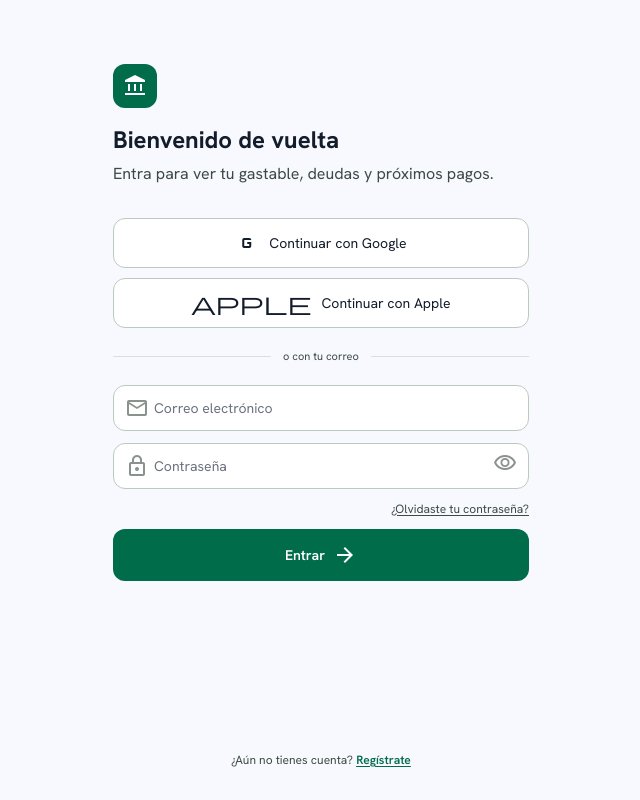
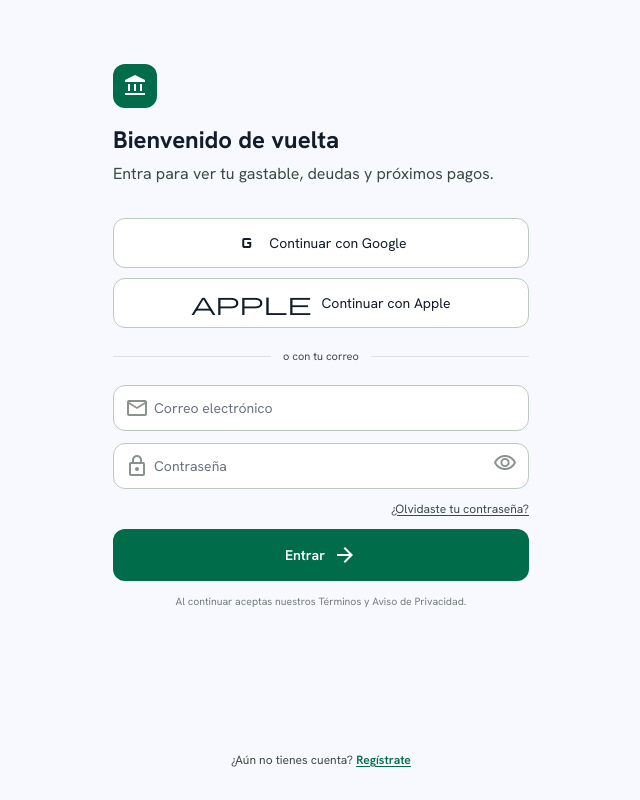
Before and after one commit to ericlagunas84-cmyk/Finanzas, a Next.js app: page /login in a window 1280 px wide. Shown: the whole page, without its empty margins (319-959 px from the left). Built offline with nearby package versions, Linux system fonts and the light colour scheme.

Commit message:
Refactor LoginScreen for form handling and OAuth
Migrated LoginScreen to use useFormState for form handling and integrated OAuth buttons for Google and Apple login.

```diff
--- a/components/auth/LoginScreen.jsx
+++ b/components/auth/LoginScreen.jsx
@@ -1,22 +1,39 @@
-"use client";
 import React, { useState, useTransition } from "react";
+import { useFormState } from "react-dom";
+import {
+  iniciarSesionConEmail,
+  registrarseConEmail,
+  iniciarSesionConProveedor,
+} from "@/app/(auth)/actions";
 
 /**
  * LoginScreen — migrado al sistema "Emerald Finance". Mismo verde primario,
  * misma tipografía Hanken Grotesk/JetBrains Mono, mismos radios y spacing.
+ *
+ * Conectado a los Server Actions reales de app/(auth)/actions.ts:
+ * - El formulario de correo usa useFormState para capturar el {error} que
+ *   devuelve la acción (login/registro exitoso hace redirect() del lado
+ *   del servidor, así que no hay nada que manejar aquí en ese caso).
+ * - Los botones OAuth llaman la acción directamente vía onClick.
  */
+
+const ESTADO_INICIAL = { error: undefined };
 
 export default function LoginScreen() {
   const [modo, setModo] = useState("login");
   const [mostrarPassword, setMostrarPassword] = useState(false);
-  const [error, setError] = useState("");
-  const [isPending, startTransition] = useTransition();
+  const [isPendingOAuth, startTransition] = useTransition();
 
-  function manejarEnvio(e) {
-    e.preventDefault();
-    setError("");
+  const accionFormulario = modo === "login" ? iniciarSesionConEmail : registrarseConEmail;
+  const [estado, formAction, isPending] = useFormState(
+    async (_prevState, formData) => (await accionFormulario(formData)) ?? ESTADO_INICIAL,
+    ESTADO_INICIAL
+  );
+  const error = estado?.error;
+
+  function manejarOAuth(proveedor) {
     startTransition(() => {
-      // Aquí se invoca el Server Action real: iniciarSesionConEmail / registrarseConEmail
+      iniciarSesionConProveedor(proveedor);
     });
   }
 
@@ -41,11 +58,19 @@
 
       {/* Botones OAuth */}
       <div className="space-y-2.5">
-        <button className="w-full flex items-center justify-center gap-2.5 rounded-xl border border-outline-variant bg-surface-container-lowest py-3 text-sm font-medium">
+        <button
+          onClick={() => manejarOAuth("google")}
+          disabled={isPendingOAuth}
+          className="w-full flex items-center justify-center gap-2.5 rounded-xl border border-outline-variant bg-surface-container-lowest py-3 text-sm font-medium disabled:opacity-50"
+        >
           <span className="material-symbols-outlined text-[18px]">g_mobiledata</span>
           Continuar con Google
         </button>
-        <button className="w-full flex items-center justify-center gap-2.5 rounded-xl border border-outline-variant bg-surface-container-lowest py-3 text-sm font-medium">
+        <button
+          onClick={() => manejarOAuth("apple")}
+          disabled={isPendingOAuth}
+          className="w-full flex items-center justify-center gap-2.5 rounded-xl border border-outline-variant bg-surface-container-lowest py-3 text-sm font-medium disabled:opacity-50"
+        >
           <span className="material-symbols-outlined text-[18px]">apple</span>
           Continuar con Apple
         </button>
@@ -59,7 +84,7 @@
       </div>
 
       {/* Formulario */}
-      <form onSubmit={manejarEnvio} className="space-y-3">
+      <form action={formAction} className="space-y-3">
         {modo === "registro" && (
           <div className="relative">
             <span className="material-symbols-outlined absolute left-3 top-1/2 -translate-y-1/2 text-on-surface-variant/60 text-[18px]">
@@ -130,6 +155,9 @@
           {isPending ? "Un momento…" : modo === "login" ? "Entrar" : "Crear cuenta"}
           {!isPending && <span className="material-symbols-outlined text-[16px]">arrow_forward</span>}
         </button>
+        <p className="text-[10.5px] text-on-surface-variant/70 text-center leading-relaxed">
+          Al continuar aceptas nuestros Términos y Aviso de Privacidad.
+        </p>
       </form>
 
       <div className="flex-1 flex items-end justify-center pb-8 pt-6">
```
